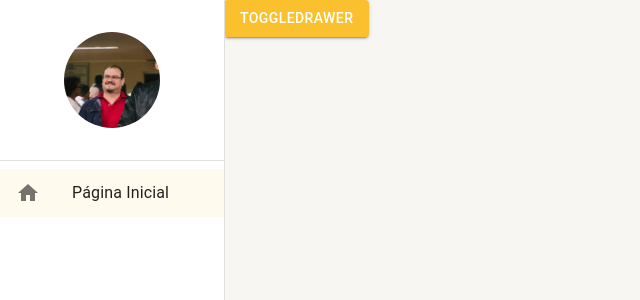
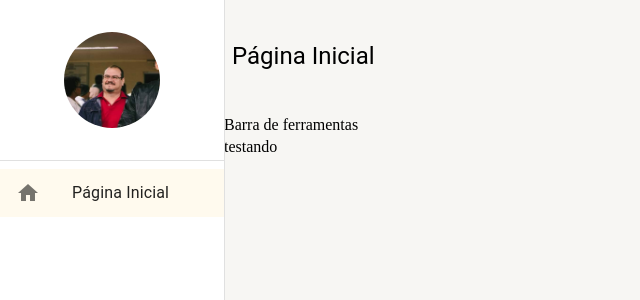
Before and after one commit to AlexandreAx4b/expensesf, a React (Create React App) app: page /initial in a window 1280 px wide. Shown: the top 300 px of the page, without its empty margins (0-640 px from the left). Built offline with nearby package versions, Linux system fonts and the light colour scheme.

Commit message:
Criando layout base para as páginas

```diff
--- /dev/null
+++ b/src/pages/dashboard/Dashboard.tsx
@@ -0,0 +1,11 @@
+  import  {BaseLayout}  from "../../shared/layouts"
+
+export const Dashboard = () => {
+
+  return (
+    <BaseLayout titulo="Página Inicial">
+      testando
+    </BaseLayout>
+
+  )
+}
--- a/src/pages/index.ts
+++ b/src/pages/index.ts
@@ -1 +1 @@
-export {}
+export * from './dashboard/Dashboard'
--- a/src/routes/index.tsx
+++ b/src/routes/index.tsx
@@ -1,10 +1,10 @@
-import { Button } from "@mui/material"
 import { Routes, Route, Navigate } from "react-router-dom"
 import { useDrawerContext } from "../shared/contexts"
 import { useEffect } from "react";
+import { Dashboard } from "../pages";
 
 export const AppRoutes = () => {
-  const { toggleDrawerOpen, setDrawerOption } = useDrawerContext();
+  const { setDrawerOption } = useDrawerContext();
 
   useEffect(() => {
     setDrawerOption([
@@ -18,7 +18,7 @@
 
   return (
     <Routes>
-      <Route path="/initial" element={<Button variant="contained" color="primary" onClick={toggleDrawerOpen}>toggleDrawer</Button>} />
+      <Route path="/initial" element={<Dashboard/>} />
       <Route path="*" element={<Navigate to='/initial' />} />
     </Routes>
   )
--- /dev/null
+++ b/src/shared/layouts/BaseLayout.tsx
@@ -0,0 +1,34 @@
+import { Box, Icon, IconButton, Typography, useMediaQuery, useTheme } from "@mui/material"
+import { useDrawerContext } from "../contexts"
+
+interface IBaseLayoutProps {
+  children: React.ReactNode
+  titulo: string
+}
+
+export const BaseLayout: React.FC<IBaseLayoutProps> = ({ children, titulo }) => {
+  const theme = useTheme()
+  const smDown = useMediaQuery(theme.breakpoints.down('sm'))
+  const {toggleDrawerOpen} = useDrawerContext()
+
+  return (
+    <Box height='100%' display='flex' flexDirection='column' gap={0.5}>
+      <Box padding={1} display='flex' alignItems='center' height={theme.spacing(12)} gap={0.5}>
+        {smDown &&
+        <IconButton onClick={toggleDrawerOpen}>
+          <Icon>menu</Icon>
+        </IconButton>
+        }        <Typography variant="h5">
+          {titulo}
+        </Typography>
+      </Box>
+      <Box>
+        Barra de ferramentas
+      </Box>
+      <Box>
+        {children}
+      </Box>
+    </Box>
+
+  )
+}
--- a/src/shared/layouts/index.ts
+++ b/src/shared/layouts/index.ts
@@ -1 +1 @@
-export {}
+export * from './BaseLayout'
```
